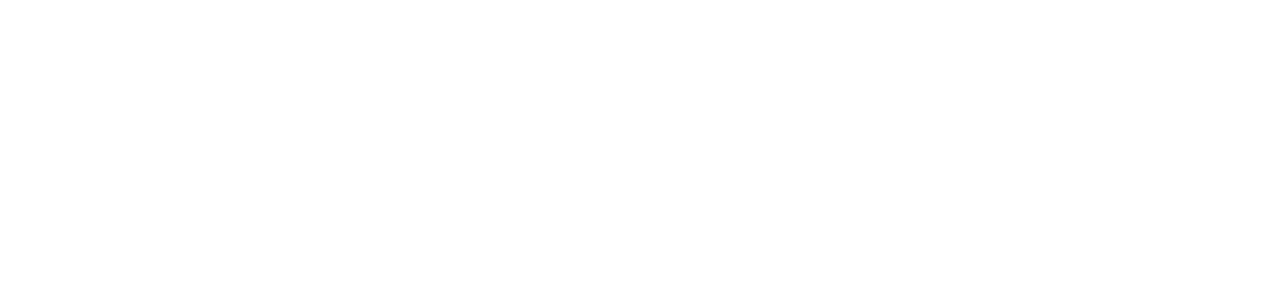
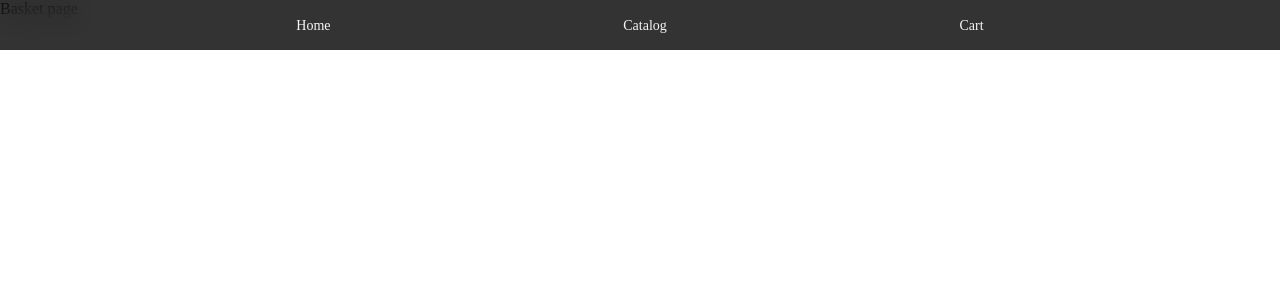
Before and after one commit to wewilldieinspace/react-redux_photo-store, a React app: page /item/1 in a window 1280 px wide. Shown: the top 300 px of the page. Built offline with nearby package versions, Linux system fonts and the light colour scheme; the HTML template or start-up script is replaced by a standard one.

Commit message:
pages / navigation

```diff
--- a/src/App.tsx
+++ b/src/App.tsx
@@ -1,16 +1,29 @@
 import React, {useEffect} from 'react'
 import { BrowserRouter as Router, Route } from 'react-router-dom'
+// Pages
+import {
+    Main, ItemPage, Catalog, Basket,
+} from './pages'
+// Components
+import { MainNav } from './components'
 
 
 export const App = () => {
-    useEffect(() => {
-        document.title = 'Asshole'
-    }, [])
     return (
         <div className='container'>
             <Router>
+                <MainNav />
                 <Route exact path='/'>
-                    <h1>Application</h1>
+                    <Main />
+                </Route>
+                <Route exact path='/item/:id'>
+                    <Basket />
+                </Route>
+                <Route exact path='/catalog'>
+                    <Catalog />
+                </Route>
+                <Route exact path='/basket'>
+                    <Basket />
                 </Route>
             </Router>
         </div>
--- /dev/null
+++ b/src/components/index.tsx
@@ -0,0 +1 @@
+export { MainNav } from './nav/MainNav'
--- /dev/null
+++ b/src/components/nav/MainNav.tsx
@@ -0,0 +1,34 @@
+import React from 'react'
+import { NavLink } from 'react-router-dom'
+
+
+export const MainNav = () => {
+    return (
+        <header
+            className="nav">
+            <nav>
+                <ul
+                    className="nav__main">
+                    <li
+                        className='nav__button'>
+                        <NavLink
+                            to='/'
+                        >Home</NavLink>
+                    </li>
+                    <li
+                        className='nav__button'>
+                        <NavLink
+                            to='/catalog' activeClassName='nav--btn__active'
+                        >Catalog</NavLink>
+                    </li>
+                    <li
+                        className='nav__button'>
+                        <NavLink
+                            to='/cart' activeClassName='nav--btn__active'
+                        >Cart</NavLink>
+                    </li>
+                </ul>
+            </nav>
+        </header>
+    )
+}
--- /dev/null
+++ b/src/components/nav/nav.style.scss
@@ -0,0 +1,63 @@
+.nav {
+    position: fixed;
+    display: flex;
+    align-items: center;
+    width: 100%;
+    min-height: 50px;
+    margin: 0;
+    padding: 0 150px 0 150px;
+
+    background-color: rgba(0,0,0,0.8);
+    backdrop-filter: saturate(150%) blur(15px);
+
+    z-index: 999;
+
+    nav {
+        width: 100%;
+
+        ul {
+            display: flex;
+            justify-content: space-around;
+            align-items: center;
+            width: 100%;
+
+            .nav__button {
+                display: inline-block;
+
+                a {
+                    position: relative;
+                    font-size: 14px;
+                    font-weight: 100;
+                    color : #f5f5f7;
+
+                    transition: all .5s;
+
+                    text-decoration: none;
+
+                    &:hover {
+                        color: #fff;
+                        text-decoration: underline;
+                    }
+                }
+            }
+
+            .nav--btn__active {
+                color: #fff!important;
+                font-weight: 400!important;;
+
+                &::before {
+                    content: '';
+                    position: absolute;
+
+                    bottom: -20px;
+
+                    width: 100%;
+
+
+                    border: 3px solid #fff;
+                    border-radius: 50%;
+                }
+              }
+        }
+    }
+}
--- a/src/style/index.scss
+++ b/src/index.scss
@@ -1,3 +1,7 @@
+// @import 'components\/nav/nav.style';
+@import 'components\/nav/nav.style';
+
+
 *{
   margin: 0;
   padding: 0;
--- a/src/index.tsx
+++ b/src/index.tsx
@@ -6,7 +6,7 @@
 // Components
 import { App } from './App'
 // Style
-import './style/index.scss'
+import './index.scss'
 
 
 render(
--- /dev/null
+++ b/src/pages/basket.tsx
@@ -0,0 +1,9 @@
+import React from 'react'
+
+export const Basket = () => {
+    return (
+        <div>
+            Basket page
+        </div>
+    )
+}
--- /dev/null
+++ b/src/pages/catalog.tsx
@@ -0,0 +1,9 @@
+import React from 'react'
+
+export const Catalog = () => {
+    return (
+        <div>
+            Catalog page
+        </div>
+    )
+}
--- /dev/null
+++ b/src/pages/index.tsx
@@ -0,0 +1,4 @@
+export { Main } from './main'
+export { ItemPage } from './itemPage'
+export { Catalog } from './catalog'
+export { Basket } from './basket'
--- /dev/null
+++ b/src/pages/itemPage.tsx
@@ -0,0 +1,9 @@
+import React from 'react'
+
+export const ItemPage = () => {
+    return (
+        <div>
+            Item page
+        </div>
+    )
+}
--- /dev/null
+++ b/src/pages/main.tsx
@@ -0,0 +1,9 @@
+import React from 'react'
+
+export const Main = () => {
+    return (
+        <div>
+            Main page
+        </div>
+    )
+}
```
